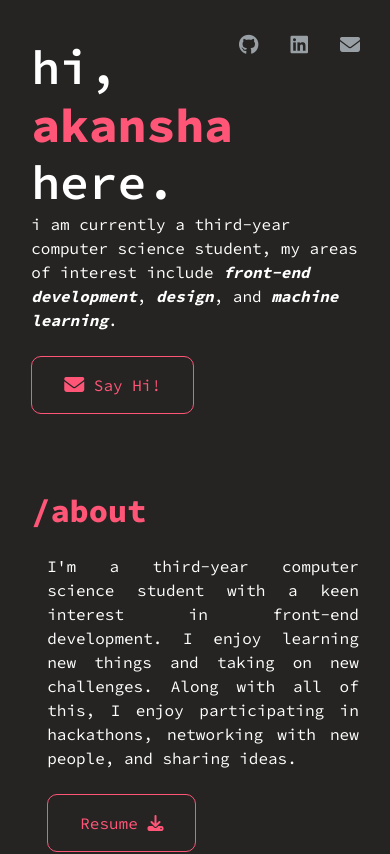
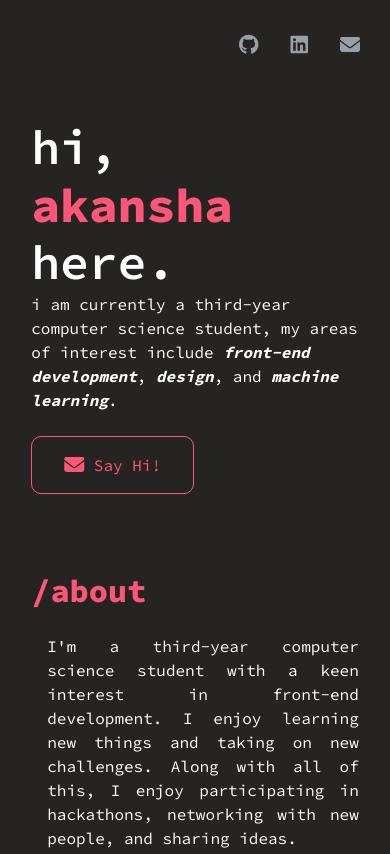
Before and after one commit to akanshaaa19/resume, a React (Create React App) app: page / in a window 390 px wide. Shown: the top 854 px of the page. Built offline with nearby package versions, Linux system fonts and the light colour scheme.

Commit message:
Initial Commit

```diff
--- a/src/App.css
+++ b/src/App.css
@@ -83,7 +83,7 @@ p{
 
 @media only screen and (max-width: 768px) {
   body {
-    padding: 0;
+    padding: 5rem 0 0 0;
   }
   section {
     height: 25%;
```
